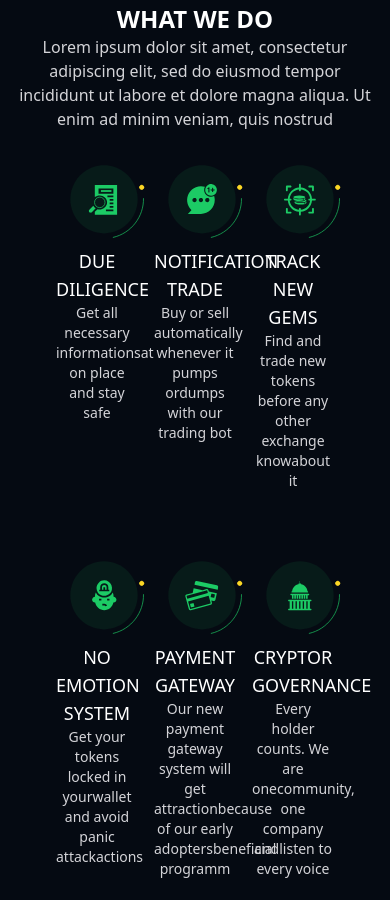
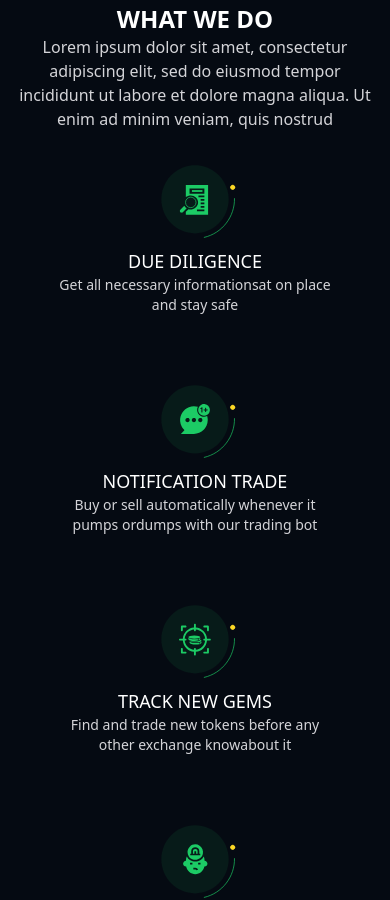
Before and after one commit to Cryptor-Dev/cryptor-app-frontend, a React (Create React App) app: page /#/ in a window 390 px wide. Shown: the part 1100-2000 px from the top of the page. Built offline with nearby package versions, Linux system fonts and the light colour scheme.

Commit message:
feat(what we do):mobile responsive

```diff
--- a/src/components/WhatWeDo/WhatWeDo.tsx
+++ b/src/components/WhatWeDo/WhatWeDo.tsx
@@ -63,7 +63,7 @@ const WhatWeDo: React.FC = () => {
           <img className="w-full block" src={data.icon} alt="feature" />
         </div>
         <h2 className="text-center text-white text-lg"> {data.heading}</h2>
-        <p className="text-center text-gray-300 text-sm max-w-xs">
+        <p className="text-center text-gray-300 text-sm md:max-w-xs xs:max-w-none">
           {data.subHeading}
         </p>
       </div>
@@ -77,7 +77,7 @@ const WhatWeDo: React.FC = () => {
         tempor incididunt ut labore et dolore magna aliqua. Ut enim ad minim
         veniam, quis nostrud
       </p>
-      <div className="grid grid-cols-3 gap-4 ms:grid-cols-2 mx-10">
+      <div className="grid md:grid-cols-3 xs:grid-cols-1 gap-4 mx-10">
         {featureCard}
       </div>
     </div>
```
